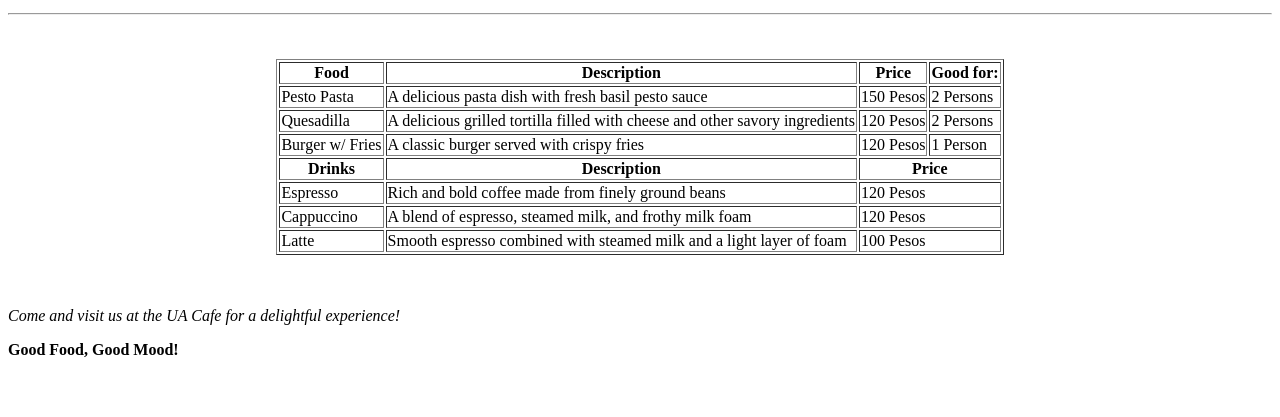
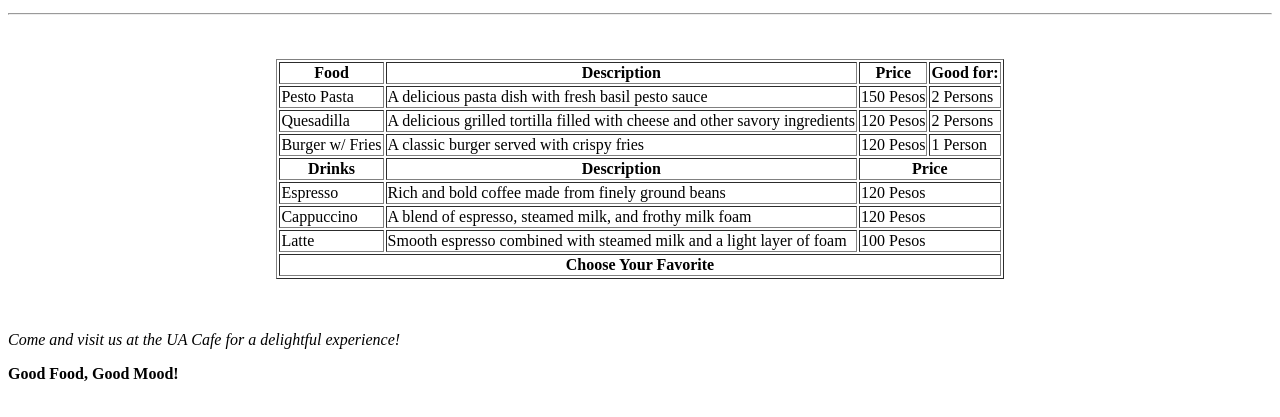
Before and after one commit to Zz3enith/DORADO-SD2, a plain HTML site: page Session-4/Activity-Restaurant.html in a window 1280 px wide. Shown: the part 119-536 px from the top of the page. Drawn offline with Linux system fonts and the light colour scheme.

Commit message:
Updated Activity

```diff
--- a/Session-4/Activity-Restaurant.html
+++ b/Session-4/Activity-Restaurant.html
@@ -59,6 +59,12 @@
             <td>Smooth espresso combined with steamed milk and a light layer of foam</td>
             <td colspan="2">100 Pesos</td>
         </tr>
+        <tfoot>
+            <tr>
+                <th colspan="4">Choose Your Favorite</th>
+            </tr>
+        </tfoot>
+
 
 
     </table >
```
